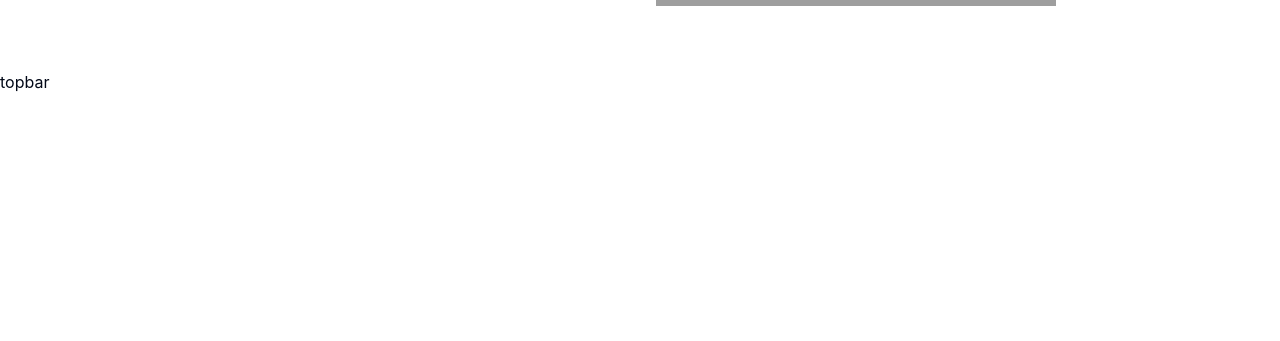
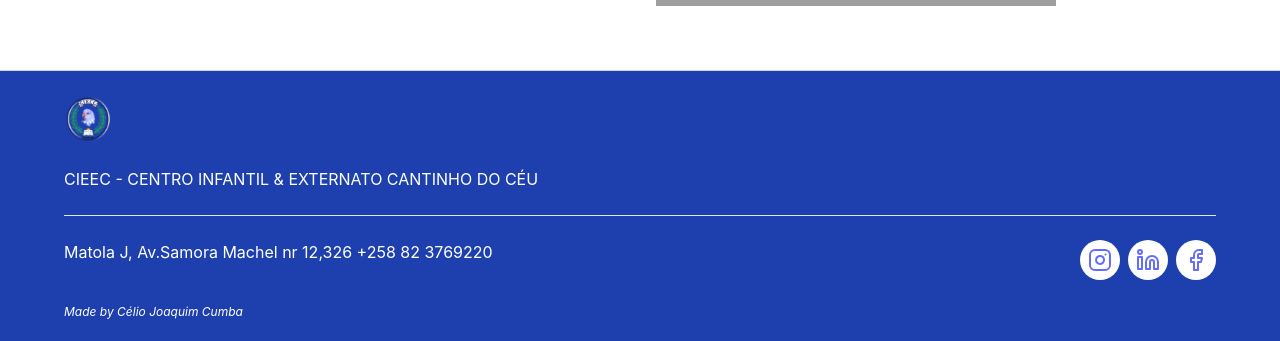
Before and after one commit to CelioJoaquimCumba/ciecc, a React (Vite) app: page / in a window 1280 px wide. Shown: the part 4859-5200 px from the top of the page. Before the commit the page ends 4953 px from the top, so only its background shows below. Built offline with nearby package versions, Linux system fonts and the light colour scheme; grey boxes are pictures that could not be loaded.

Commit message:
feat: make footer

```diff
--- a/src/App.tsx
+++ b/src/App.tsx
@@ -1,6 +1,5 @@
 import './App.css'
 import Navbar from './components/molecules/Navbar'
-import TopBar from './components/molecules/TopBar'
 import EducationSection from './components/organisms/EducationSection'
 import FaqSection from './components/organisms/FaqSection'
 import HeroSection from './components/organisms/HeroSection'
@@ -8,6 +7,7 @@ import QuoteSection from './components/organisms/QuoteSection'
 import ServicesSection from './components/organisms/ServicesSection'
 import TestimonySection from './components/organisms/TestimonySection'
 import WhoWeAreSection from './components/organisms/WhoWeAreSection'
+import Footer from './components/molecules/Footer'
 
 
 function App() {
@@ -22,7 +22,7 @@ function App() {
         <ServicesSection />
         <TestimonySection />
         <FaqSection />
-        <TopBar />
+        <Footer />
       </div>
   )
 }
--- /dev/null
+++ b/src/components/molecules/Footer.tsx
@@ -0,0 +1,32 @@
+import Logo from '@/assets/logo.png'
+import { Facebook, Instagram, Linkedin } from 'lucide-react'
+export default function Footer () {
+    return (
+        <footer className="flex flex-col gap-6 px-16 py-6 border-t border-gray-300 bg-blue-800 text-white">
+            <img src={Logo} alt="CIEEC logo" className="size-12"/>
+            <p>CIEEC - CENTRO INFANTIL & EXTERNATO CANTINHO DO CÉU</p>
+            <hr />
+            <div className='flex justify-between gap-8'>
+                <p>Matola J, Av.Samora Machel nr 12,326 +258 82 3769220</p>
+                <ul className='flex gap-2'>
+                    <li className='flex items-center justify-center text-blue-800 bg-white rounded-full p-2'>
+                        <a href='https://www.instagram.com/cieec.matola/'>
+                            <Instagram />
+                        </a>
+                    </li>
+                    <li className='flex items-center justify-center text-blue-800 bg-white rounded-full p-2'>
+                        <a href='https://www.linkedin.com/company/cieec/'>
+                            <Linkedin />
+                        </a>
+                    </li>
+                    <li className='flex items-center justify-center text-blue-800 bg-white rounded-full p-2'>
+                        <a href='https://www.facebook.com/cieec.matola'>
+                            <Facebook />
+                        </a>
+                    </li>
+                </ul>
+            </div>
+            <p className='text-xs italic'>Made by Célio Joaquim Cumba</p>
+        </footer>
+    )
+}
--- a/src/components/molecules/TopBar.tsx
+++ /dev/null
@@ -1,7 +0,0 @@
-export default function TopBar () {
-    return (
-        <div>
-            topbar
-        </div>
-    )
-}
--- a/src/components/organisms/FaqSection.tsx
+++ b/src/components/organisms/FaqSection.tsx
@@ -24,13 +24,13 @@ export default function FaqSection () {
                                     Lorem ipsum dolor, sit amet consectetur adipisicing elit. Repellendus modi quis id, aspernatur libero est quos illo ipsam, molestias ullam tenetur architecto corrupti at sequi veniam, laborum tempore nemo error.
                                 </AccordionContent>
                             </AccordionItem>
-                            <AccordionItem value="item-1">
+                            <AccordionItem value="item-2">
                                 <AccordionTrigger>Lorem ipsum?</AccordionTrigger>
                                 <AccordionContent>
                                     Lorem ipsum dolor, sit amet consectetur adipisicing elit. Repellendus modi quis id, aspernatur libero est quos illo ipsam, molestias ullam tenetur architecto corrupti at sequi veniam, laborum tempore nemo error.
                                 </AccordionContent>
                             </AccordionItem>
-                            <AccordionItem value="item-1">
+                            <AccordionItem value="item-3">
                                 <AccordionTrigger>Lorem ipsum?</AccordionTrigger>
                                 <AccordionContent>
                                     Lorem ipsum dolor, sit amet consectetur adipisicing elit. Repellendus modi quis id, aspernatur libero est quos illo ipsam, molestias ullam tenetur architecto corrupti at sequi veniam, laborum tempore nemo error.
@@ -46,13 +46,13 @@ export default function FaqSection () {
                                     Lorem ipsum dolor, sit amet consectetur adipisicing elit. Repellendus modi quis id, aspernatur libero est quos illo ipsam, molestias ullam tenetur architecto corrupti at sequi veniam, laborum tempore nemo error.
                                 </AccordionContent>
                             </AccordionItem>
-                            <AccordionItem value="item-1">
+                            <AccordionItem value="item-2">
                                 <AccordionTrigger>Lorem ipsum?</AccordionTrigger>
                                 <AccordionContent>
                                     Lorem ipsum dolor, sit amet consectetur adipisicing elit. Repellendus modi quis id, aspernatur libero est quos illo ipsam, molestias ullam tenetur architecto corrupti at sequi veniam, laborum tempore nemo error.
                                 </AccordionContent>
                             </AccordionItem>
-                            <AccordionItem value="item-1">
+                            <AccordionItem value="item-3">
                                 <AccordionTrigger>Lorem ipsum?</AccordionTrigger>
                                 <AccordionContent>
                                     Lorem ipsum dolor, sit amet consectetur adipisicing elit. Repellendus modi quis id, aspernatur libero est quos illo ipsam, molestias ullam tenetur architecto corrupti at sequi veniam, laborum tempore nemo error.
@@ -68,13 +68,13 @@ export default function FaqSection () {
                                     Lorem ipsum dolor, sit amet consectetur adipisicing elit. Repellendus modi quis id, aspernatur libero est quos illo ipsam, molestias ullam tenetur architecto corrupti at sequi veniam, laborum tempore nemo error.
                                 </AccordionContent>
                             </AccordionItem>
-                            <AccordionItem value="item-1">
+                            <AccordionItem value="item-2">
                                 <AccordionTrigger>Lorem ipsum?</AccordionTrigger>
                                 <AccordionContent>
                                     Lorem ipsum dolor, sit amet consectetur adipisicing elit. Repellendus modi quis id, aspernatur libero est quos illo ipsam, molestias ullam tenetur architecto corrupti at sequi veniam, laborum tempore nemo error.
                                 </AccordionContent>
                             </AccordionItem>
-                            <AccordionItem value="item-1">
+                            <AccordionItem value="item-3">
                                 <AccordionTrigger>Lorem ipsum?</AccordionTrigger>
                                 <AccordionContent>
                                     Lorem ipsum dolor, sit amet consectetur adipisicing elit. Repellendus modi quis id, aspernatur libero est quos illo ipsam, molestias ullam tenetur architecto corrupti at sequi veniam, laborum tempore nemo error.
```
